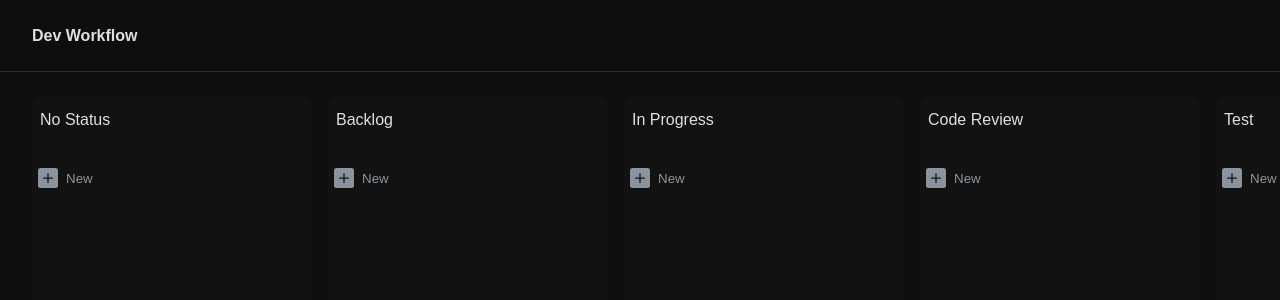
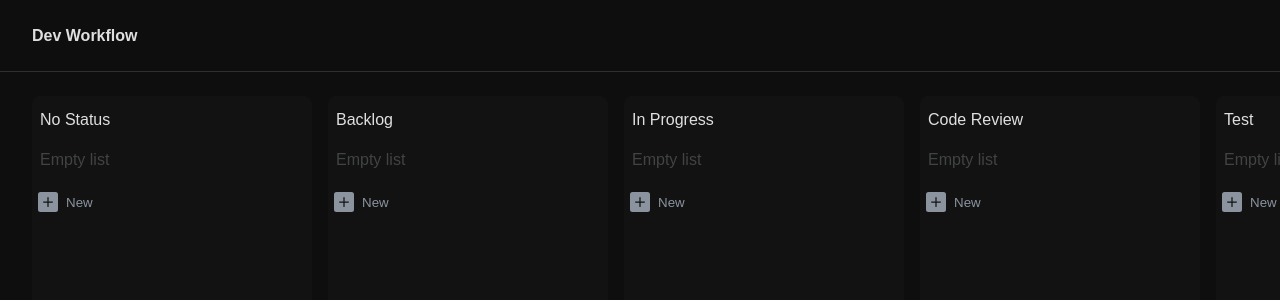
Before and after one commit to danilocdesousa/software-development-workflow, a React (Create React App) app: page / in a window 1280 px wide. Shown: the top 300 px of the page. Built offline with nearby package versions, Linux system fonts and the light colour scheme.

Commit message:
Add condition to show empty list

```diff
--- a/src/components/TaskList/TaskList.js
+++ b/src/components/TaskList/TaskList.js
@@ -17,11 +17,15 @@
         <div className="task-list">
             <div className="task-list-title">{title}</div>
             <div className="task-list-content">
+
+                {tasks.length === 0 && <div className="empty-list">Empty list</div>}
+
                 {tasks.map((task) => {
                     return <TaskItem key={task.id} id={task.id}
                         content={task.content} taskState={task.state} onTaskUpdate={onTaskUpdate} onDeleteTask={onDeleteTask} />
                 })}
             </div>
+
             <div>
                 <button className="plus-button" onClick={addTask}>
                     <svg xmlns="http://www.w3.org/2000/svg" width="20" height="20" fill="currentColor" className="bi bi-plus-square-fill" viewBox="0 0 16 16">
--- a/src/components/TaskList/tasklist.css
+++ b/src/components/TaskList/tasklist.css
@@ -13,7 +13,6 @@
 
 .task-list-content {
     padding: 8px;
-    margin-top: 8px;
     max-height: calc(100% - 93px);
     overflow-x: hidden;
 }
@@ -27,6 +26,7 @@
     align-items: center;
     padding-top: 8px;
     padding-bottom: 8px;
+    margin-top: 8px;
 }
 
 .plus-button:hover {
@@ -36,3 +36,8 @@
 .bi-plus-square-fill {
     margin-right: 8px;
 }
+
+.empty-list {
+    color: #424345;
+    margin-top: 8px;
+}
```
